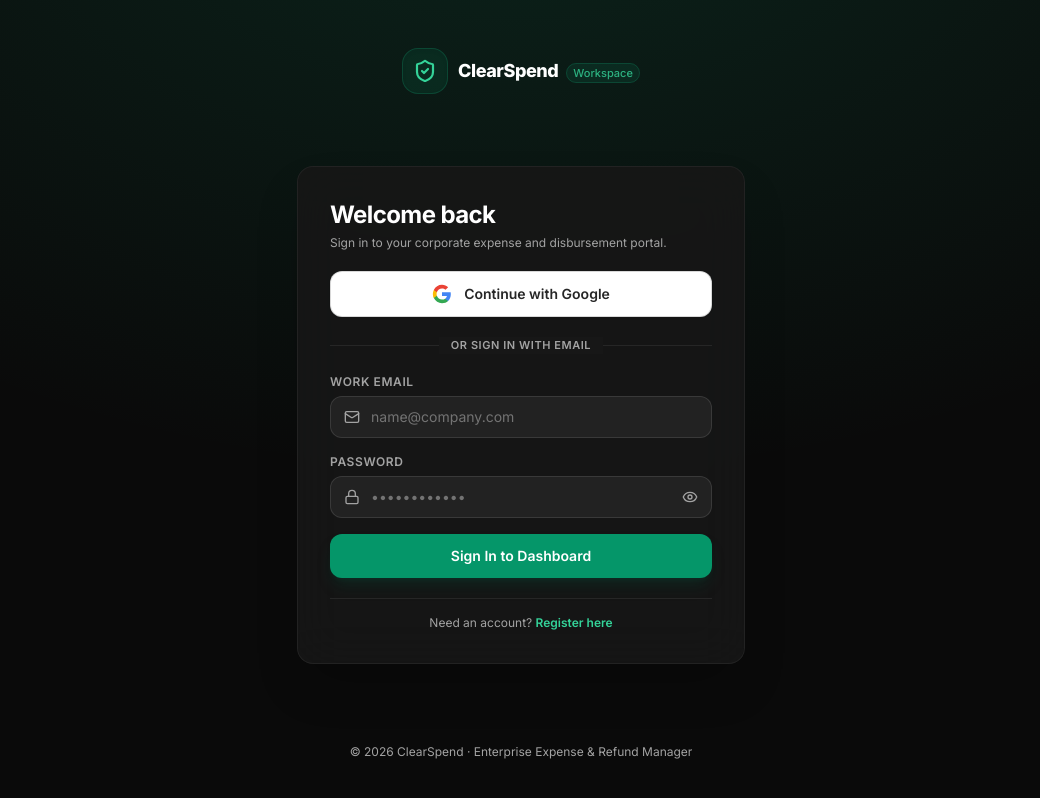
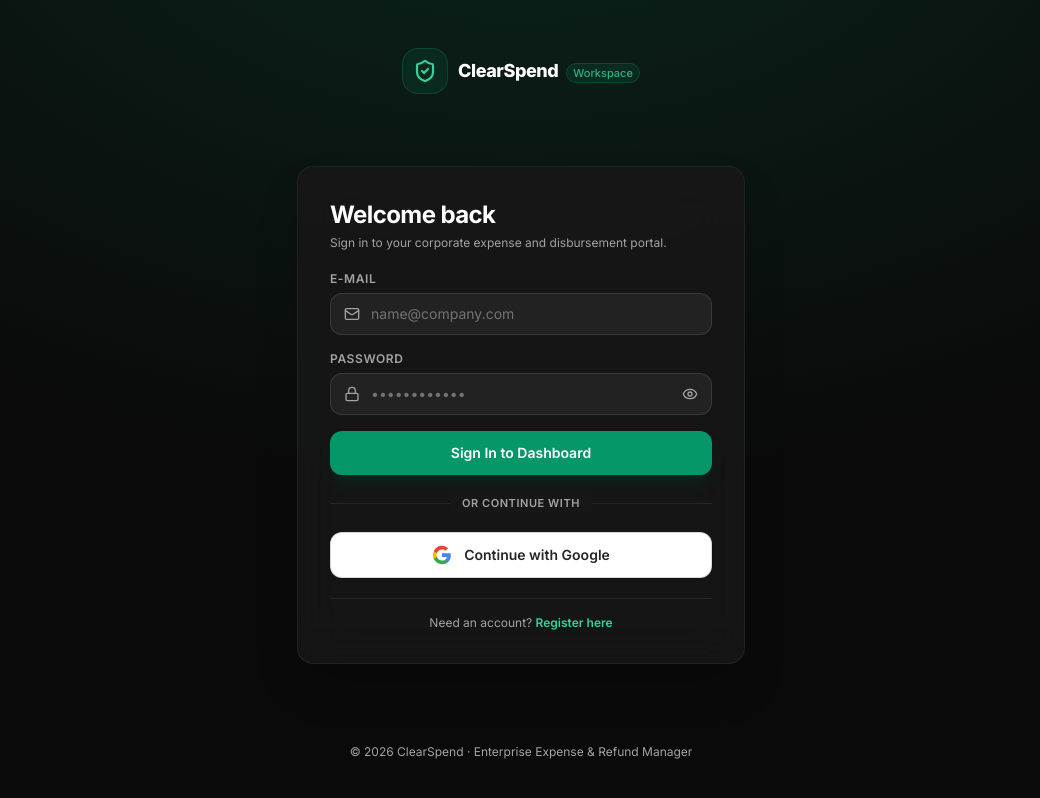
Before and after one commit to nonstradamoz/css-test, a Next.js app in the folder frontend/: page /login in a window 1280 px wide. Shown: the whole page, without its empty margins (119-1159 px from the left). Built offline with nearby package versions, Linux system fonts and the light colour scheme; no server answers.

Commit message:
fix(auth): move Google sign in button to bottom and rename work email to e-mail on login page

```diff
--- a/frontend/src/app/(auth)/login/page.tsx
+++ b/frontend/src/app/(auth)/login/page.tsx
@@ -74,26 +74,11 @@ export default function LoginPage() {
             </div>
           )}
 
-          {/* 1. Primary Authentication: Real Google Account Sign-In */}
-          <GoogleSignInButton mode="signin" onError={setError} />
-
-          {/* Elegant Divider */}
-          <div className="relative">
-            <div className="absolute inset-0 flex items-center">
-              <div className="w-full border-t border-neutral-800" />
-            </div>
-            <div className="relative flex justify-center text-[11px] uppercase">
-              <span className="bg-neutral-900 px-3 text-neutral-400 font-semibold tracking-wider">
-                or sign in with email
-              </span>
-            </div>
-          </div>
-
-          {/* 2. Secondary Option: Email & Password */}
+          {/* 1. Primary Option: Email & Password */}
           <form onSubmit={handleLogin} className="space-y-4">
             <div>
               <label className="block text-xs font-semibold uppercase tracking-wider text-neutral-400 mb-1.5">
-                Work Email
+                E-mail
               </label>
               <div className="relative">
                 <input
@@ -149,6 +134,21 @@ export default function LoginPage() {
             </button>
           </form>
 
+          {/* Elegant Divider */}
+          <div className="relative">
+            <div className="absolute inset-0 flex items-center">
+              <div className="w-full border-t border-neutral-800" />
+            </div>
+            <div className="relative flex justify-center text-[11px] uppercase">
+              <span className="bg-neutral-900 px-3 text-neutral-400 font-semibold tracking-wider">
+                or continue with
+              </span>
+            </div>
+          </div>
+
+          {/* 2. Google Account Sign-In (Moved to bottom) */}
+          <GoogleSignInButton mode="signin" onError={setError} />
+
           {/* Footer Navigation */}
           <div className="pt-4 border-t border-neutral-800 text-center text-xs text-neutral-400">
             Need an account?{' '}
```
